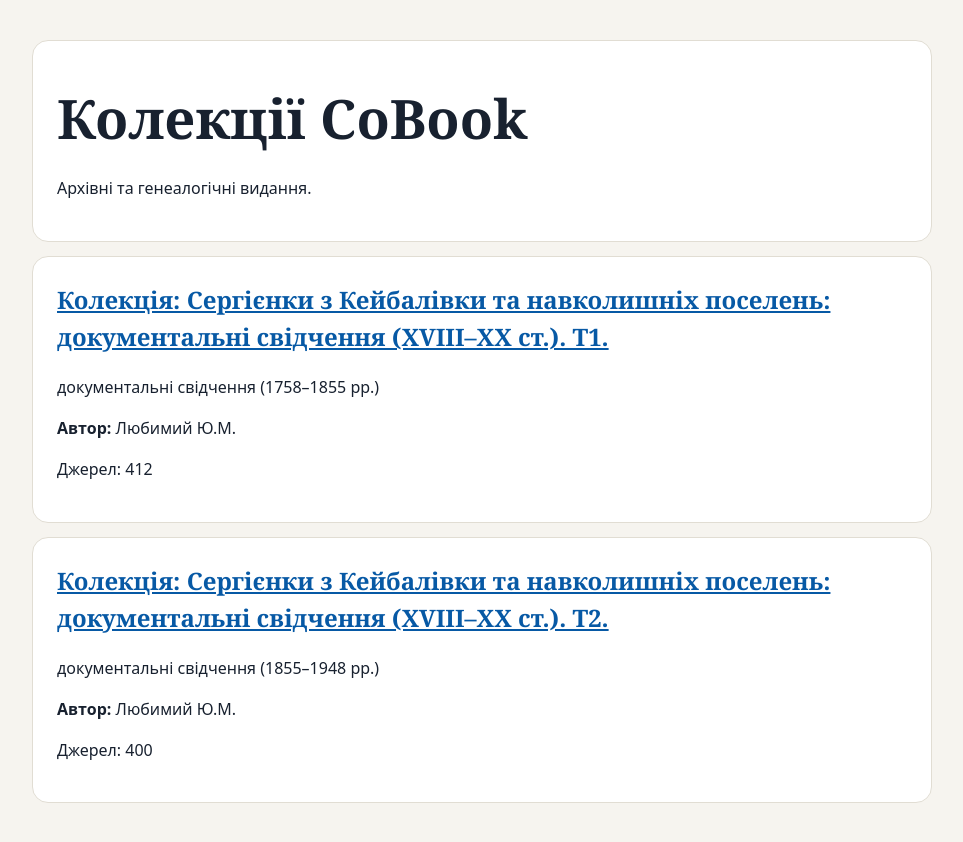
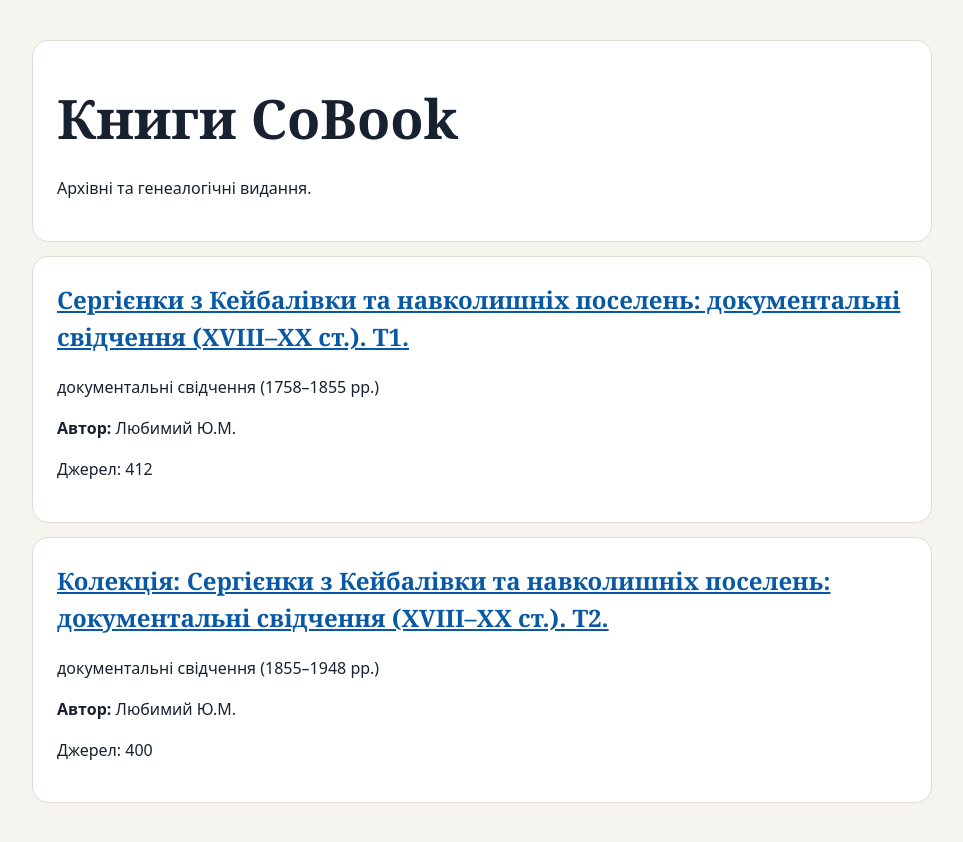
Before and after one commit to cobook-editions/cobook-editions.github.io, a plain HTML site: page index.html in a window 1280 px wide. Shown: the whole page, without its empty margins (158-1121 px from the left). Drawn offline with Linux system fonts and the light colour scheme.

Commit message:
Publish Cobook book 455 (cf16bd648a54)

```diff
--- a/index.html
+++ b/index.html
@@ -1,7 +1,7 @@
 <!doctype html>
 <html lang="uk"><head><meta charset="utf-8"><meta name="viewport" content="width=device-width,initial-scale=1">
-<title>Колекції CoBook</title>
+<title>Книги CoBook</title>
 <style>body{font:16px/1.55 system-ui,sans-serif;max-width:900px;margin:40px auto;padding:0 18px;color:#18212f;background:#f6f4ef}header,article{background:#fff;border:1px solid #e1ddd3;border-radius:16px;padding:24px;margin:14px 0}h1,h2{font-family:Georgia,serif}h1{font-size:clamp(2rem,6vw,3.4rem);margin:.2em 0}h2{margin-top:0}a{color:#0759a5}</style></head>
-<body><header><h1>Колекції CoBook</h1><p>Архівні та генеалогічні видання.</p></header>
-<main><article><h2><a href="b/455/">Колекція: Сергієнки з Кейбалівки та навколишніх поселень: документальні свідчення (XVIII–XX ст.). Т1.</a></h2><p>документальні свідчення (1758–1855 рр.)</p><p><strong>Автор:</strong> Любимий Ю.М.</p><p>Джерел: 412</p></article>
+<body><header><h1>Книги CoBook</h1><p>Архівні та генеалогічні видання.</p></header>
+<main><article><h2><a href="b/455/">Сергієнки з Кейбалівки та навколишніх поселень: документальні свідчення (XVIII–XX ст.). Т1.</a></h2><p>документальні свідчення (1758–1855 рр.)</p><p><strong>Автор:</strong> Любимий Ю.М.</p><p>Джерел: 412</p></article>
 <article><h2><a href="b/456/">Колекція: Сергієнки з Кейбалівки та навколишніх поселень: документальні свідчення (XVIII–XX ст.). Т2.</a></h2><p>документальні свідчення (1855–1948 рр.)</p><p><strong>Автор:</strong> Любимий Ю.М.</p><p>Джерел: 400</p></article></main></body></html>
```
